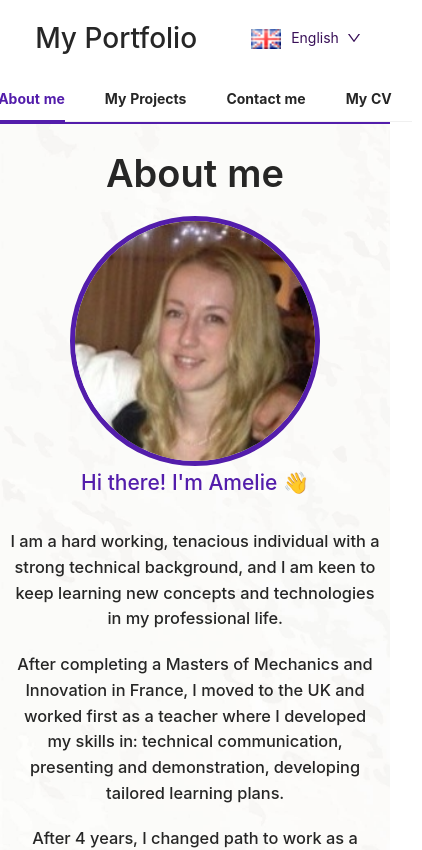
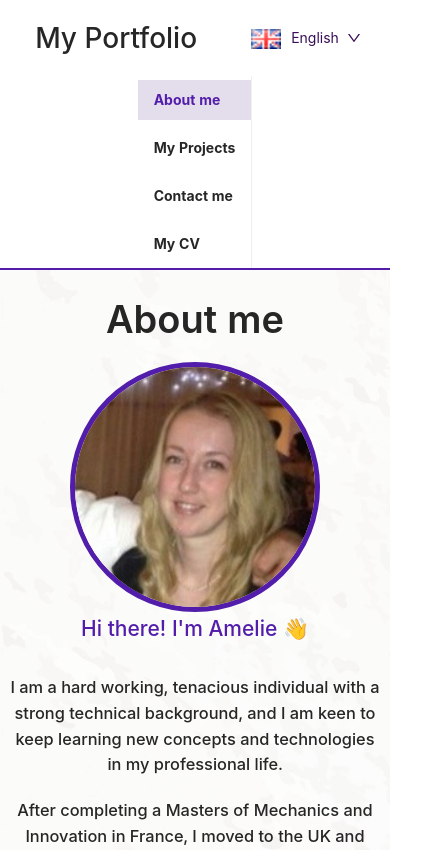
Before and after one commit to Am0031/my-portfolio-react, a React (Create React App) app: page / in a window 390 px wide. Shown: the top 850 px of the page, 422 px wide, since content can reach past the window. Built offline with nearby package versions, Linux system fonts and the light colour scheme.

Commit message:
added window size variable

```diff
--- a/src/components/Navbar.js
+++ b/src/components/Navbar.js
@@ -9,6 +9,8 @@ export const Navbar = () => {
   const [itemValue, setItemValue] = useState("en");
   const { i18n } = useTranslation();
   const navigate = useNavigate();
+
+  const viewport = window.innerWidth;
 
   const changeLanguage = (key) => {
     i18n.changeLanguage(key);
@@ -84,12 +86,21 @@ export const Navbar = () => {
         </div>
       </div>
       <div className="navLink">
+        {viewport > 500 && (
           <Menu
             onClick={onClickLinks}
             selectedKeys={[current]}
             mode="horizontal"
             items={sections}
           />
+        )}
+        {viewport < 500 && (
+          <Menu
+            onClick={onClickLinks}
+            selectedKeys={[current]}
+            items={sections}
+          />
+        )}
       </div>
     </div>
   );
```
Lines whose indentation alone changed are shown as unchanged.
